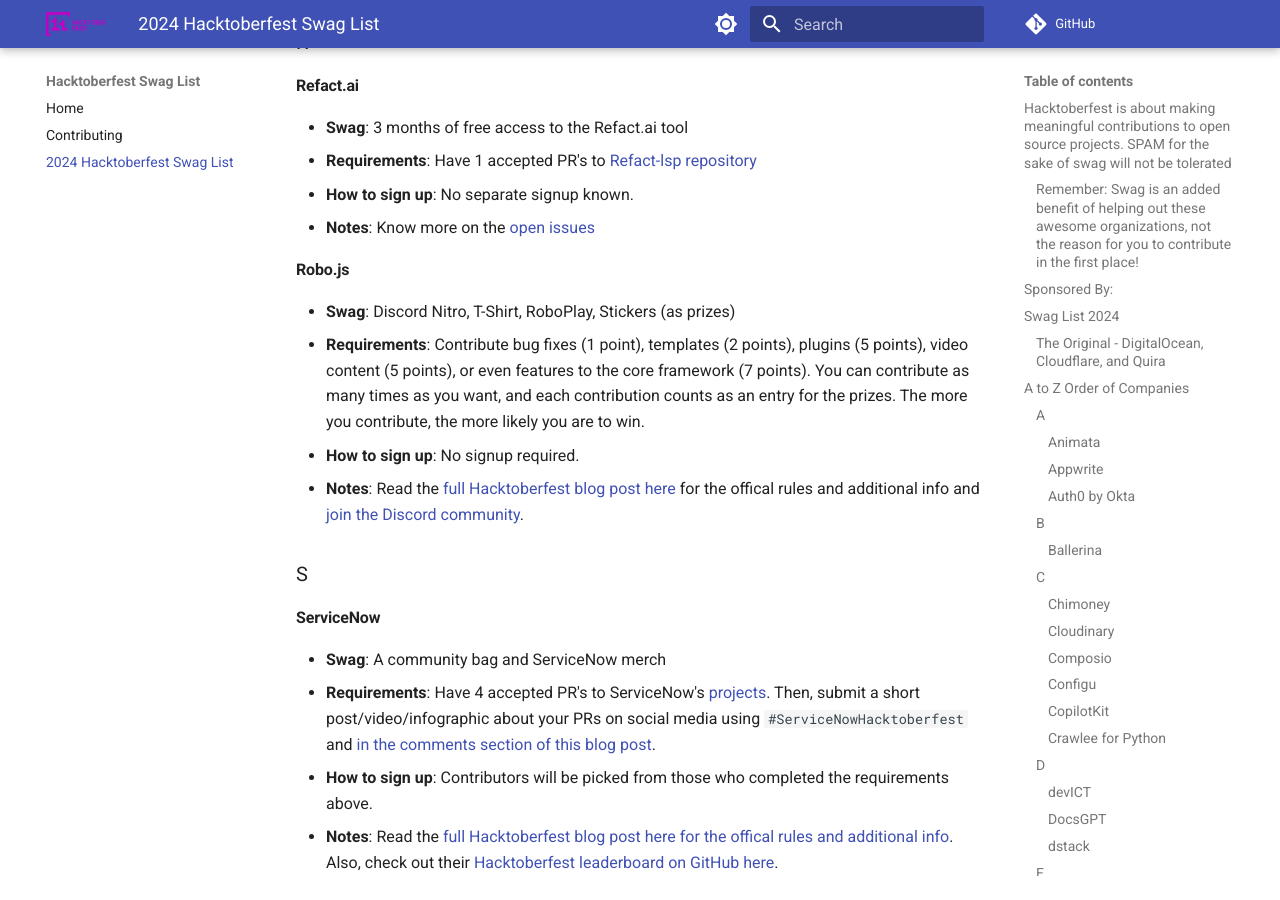
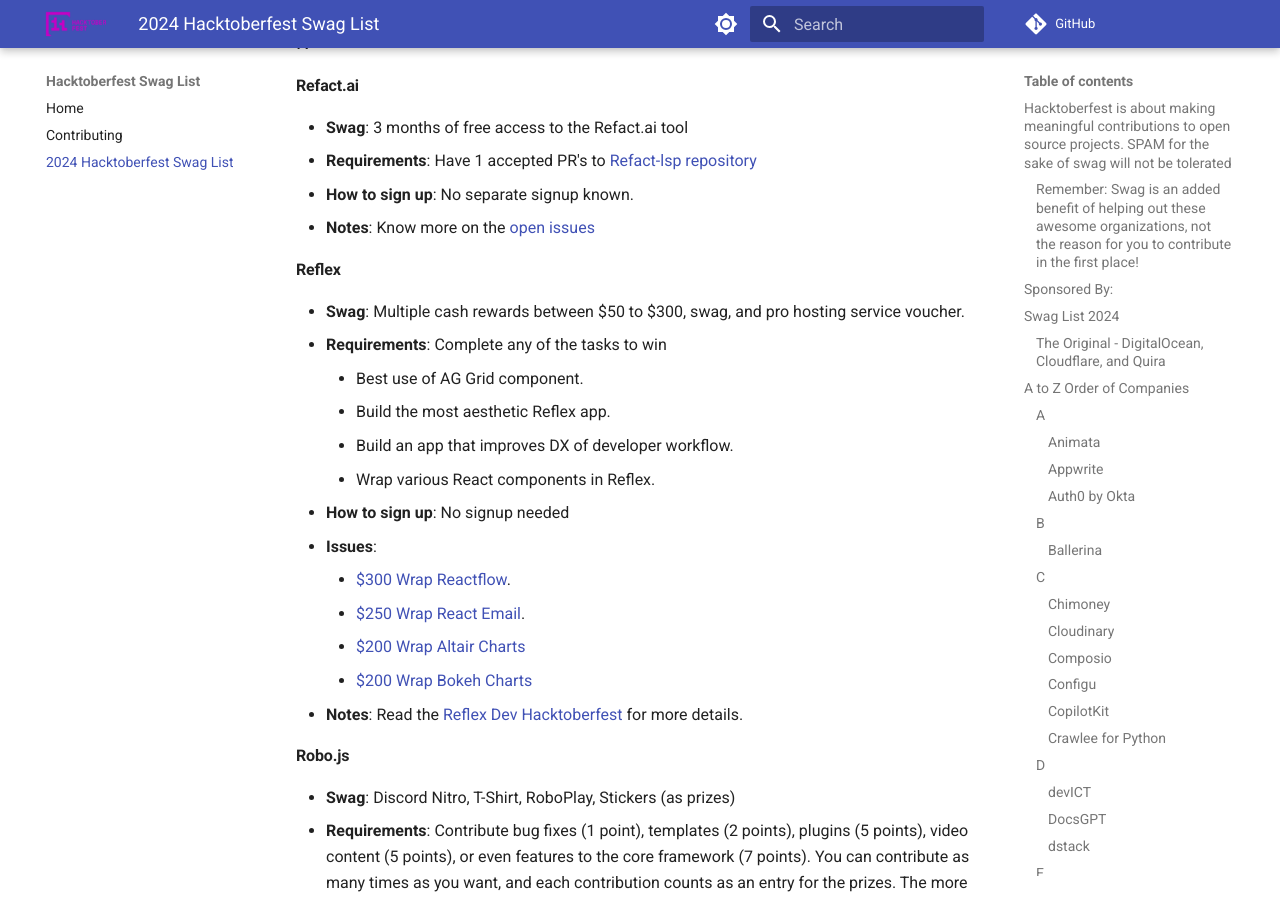
Before and after one commit to crweiner/hacktoberfest-swag-list, an MkDocs documentation site: the page built from docs/list.md, in a window 1280 px wide and 900 px high, scrolled down 10411 px. Built offline with MkDocs 1.6.1 and Material for MkDocs 9.7.7, drawn with Linux system fonts in a browser that asks for light colours; plug-ins that fetch from the network failed and are left out; comment, search, counter and statistics services are not loaded.

Commit message:
Add Reflex, closes #889

```diff
--- a/docs/list.md
+++ b/docs/list.md
@@ -332,6 +332,22 @@
 - **How to sign up**: No separate signup known.
 - **Notes**: Know more on the [open issues](https://github.com/smallcloudai/refact-lsp/issues)
 
+#### **Reflex**
+
+- **Swag**: Multiple cash rewards between $50 to $300, swag, and pro hosting service voucher.
+- **Requirements**: Complete any of the tasks to win
+    - Best use of AG Grid component.
+    - Build the most aesthetic Reflex app.
+    - Build an app that improves DX of developer workflow.
+    - Wrap various React components in Reflex.
+- **How to sign up**: No signup needed
+- **Issues**:
+    - [$300 Wrap Reactflow](https://github.com/reflex-dev/reactflow).
+    - [$250 Wrap React Email](https://github.com/resend/react-email).
+    - [$200 Wrap Altair Charts](https://altair-viz.github.io/)
+    - [$200 Wrap Bokeh Charts](https://bokeh.org/)
+- **Notes**: Read the [Reflex Dev Hacktoberfest](https://github.com/reflex-dev/hacktoberfest) for more details.
+
 #### **Robo.js**
 
 - **Swag**: Discord Nitro, T-Shirt, RoboPlay, Stickers (as prizes)
```
